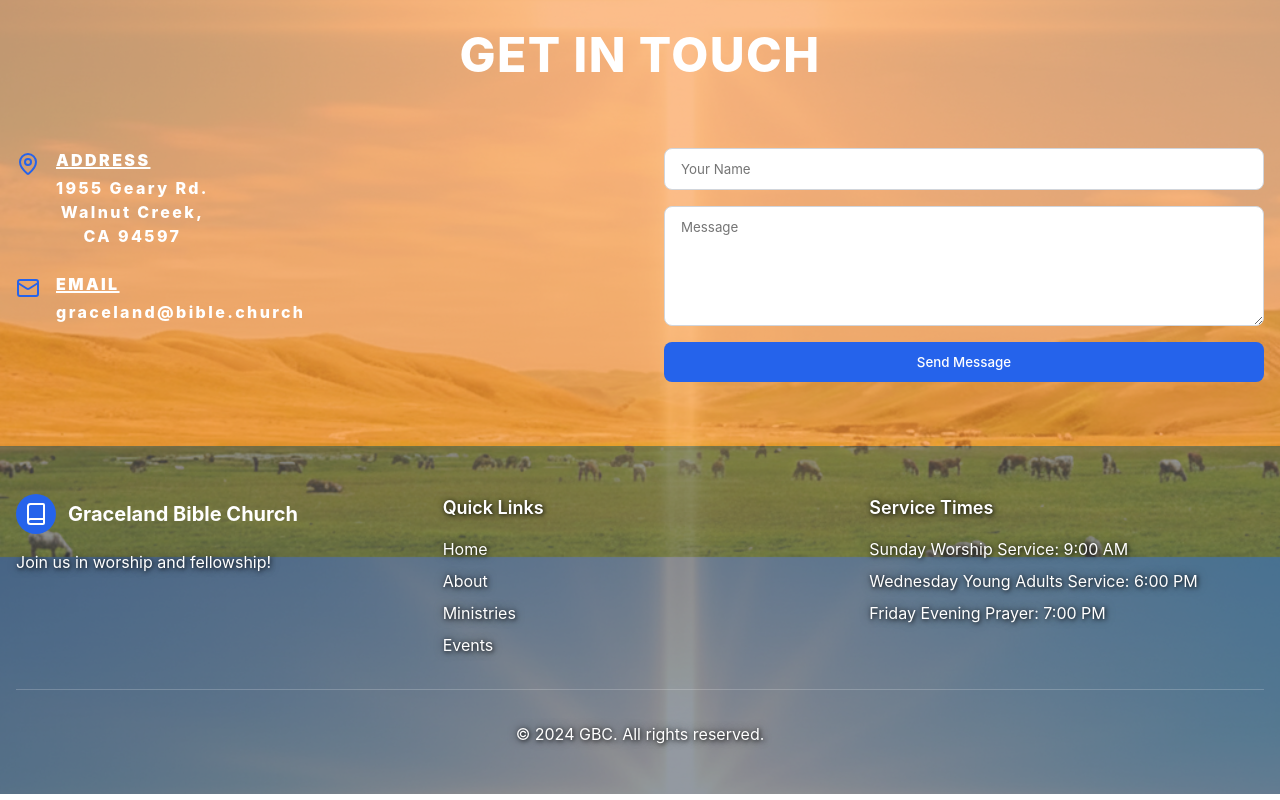
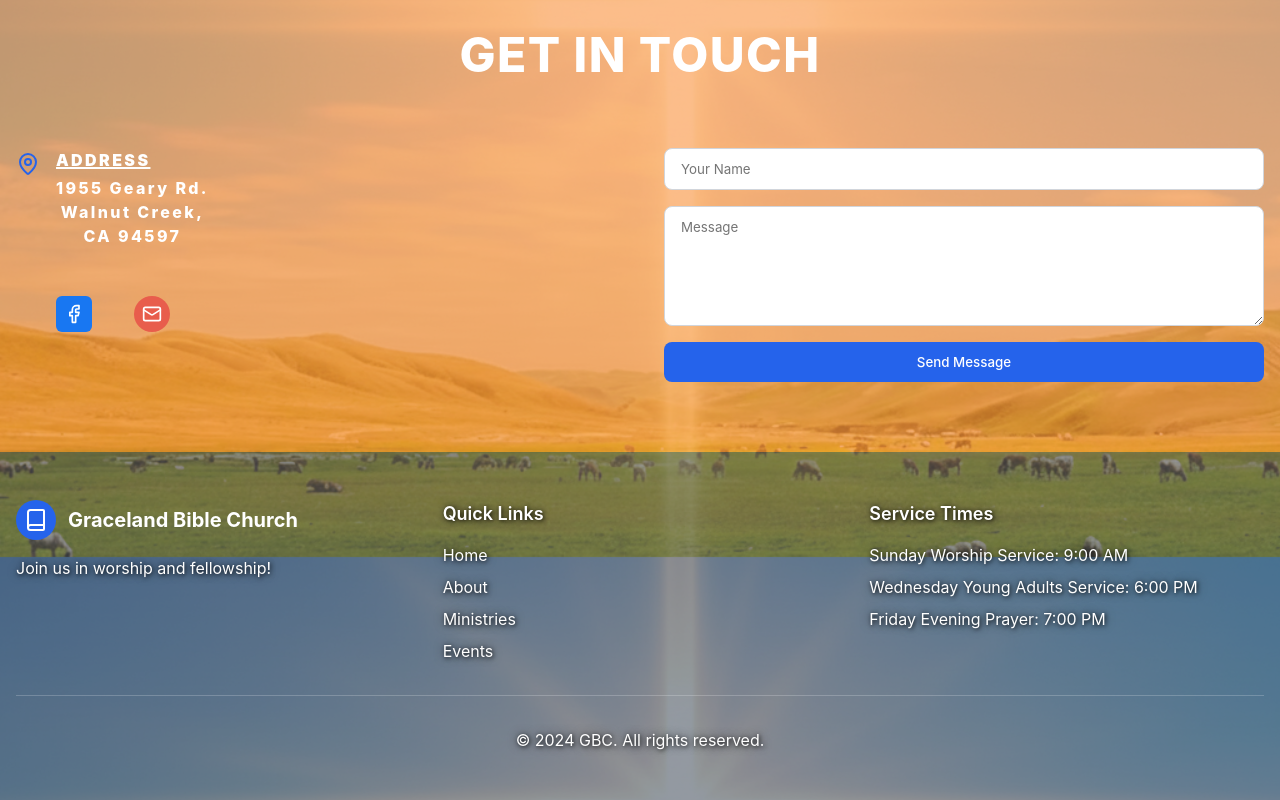
Before and after one commit to enkhbatMunkhbold/graceland_web, a React (Create React App) app in the folder client/: page /home in a window 1280 px wide. Shown: the part 1043-1843 px from the top of the page. Built offline with nearby package versions, Linux system fonts and the light colour scheme; no server answers; the HTML template or start-up script is replaced by a standard one.

Commit message:
Make some cosmetic changes with Facebook and email buttons on Contact

```diff
--- a/client/src/components/Contact.js
+++ b/client/src/components/Contact.js
@@ -1,5 +1,5 @@
 import { useState } from 'react';
-import { MapPin, Mail } from 'lucide-react';
+import { MapPin, Mail, Facebook } from 'lucide-react';
 import { useLanguage } from '../context/LanguageContext';
 import { api } from '../services/api';
 import '../styling/contact.css';
@@ -48,16 +48,24 @@ function Contact() {
               <div>
                 <h3 className="info-title">{t('address')}</h3>
                 <p className="info-text">1955 Geary Rd.<br />Walnut Creek,<br />CA 94597</p>
+                <div className="contact-social-links">
+                  <a href="https://www.facebook.com" target="_blank" rel="noopener noreferrer" className="contact-social-link contact-social-link--facebook" aria-label="Facebook">
+                    <Facebook className="contact-social-icon" />
+                  </a>
+                  <a href="mailto:graceland@bible.church" className="contact-social-link contact-social-link--email" aria-label="Email">
+                    <Mail className="contact-social-icon" />
+                  </a>
+                </div>
               </div>
             </div>
 
-            <div className="info-item">
+            {/* <div className="info-item">
               <Mail className="info-icon" />
               <div>
                 <h3 className="info-title">{t('emailAddress')}</h3>
                 <p className="info-text">graceland@bible.church</p>
               </div>
-            </div>
+            </div> */}
           </div>
 
           {/* Contact Form */}
--- a/client/src/styling/contact.css
+++ b/client/src/styling/contact.css
@@ -104,6 +104,52 @@
   text-transform: none;
 }
 
+.contact-social-links {
+  display: flex;
+  gap: 0.75rem;
+  margin-top: 1rem;
+}
+
+.contact-social-link {
+  display: inline-flex;
+  align-items: center;
+  justify-content: center;
+  margin-top: 2rem;
+  color: #ffffff;
+  transition: transform 0.2s, opacity 0.2s;
+}
+
+.contact-social-link--facebook {
+  width: 2.25rem;
+  height: 2.25rem;
+  margin-right: 15px;
+  background-color: #1877f2;
+  border-radius: 6px;
+}
+
+.contact-social-link--facebook:hover {
+  opacity: 0.9;
+  transform: scale(1.05);
+}
+
+.contact-social-link--email {
+  width: 2.25rem;
+  height: 2.25rem;
+  margin-left: 15px;
+  background-color: #e85d4c;
+  border-radius: 50%;
+}
+
+.contact-social-link--email:hover {
+  opacity: 0.9;
+  transform: scale(1.05);
+}
+
+.contact-social-icon {
+  width: 1.25rem;
+  height: 1.25rem;
+}
+
 .contact-form {
   display: flex;
   flex-direction: column;
```
